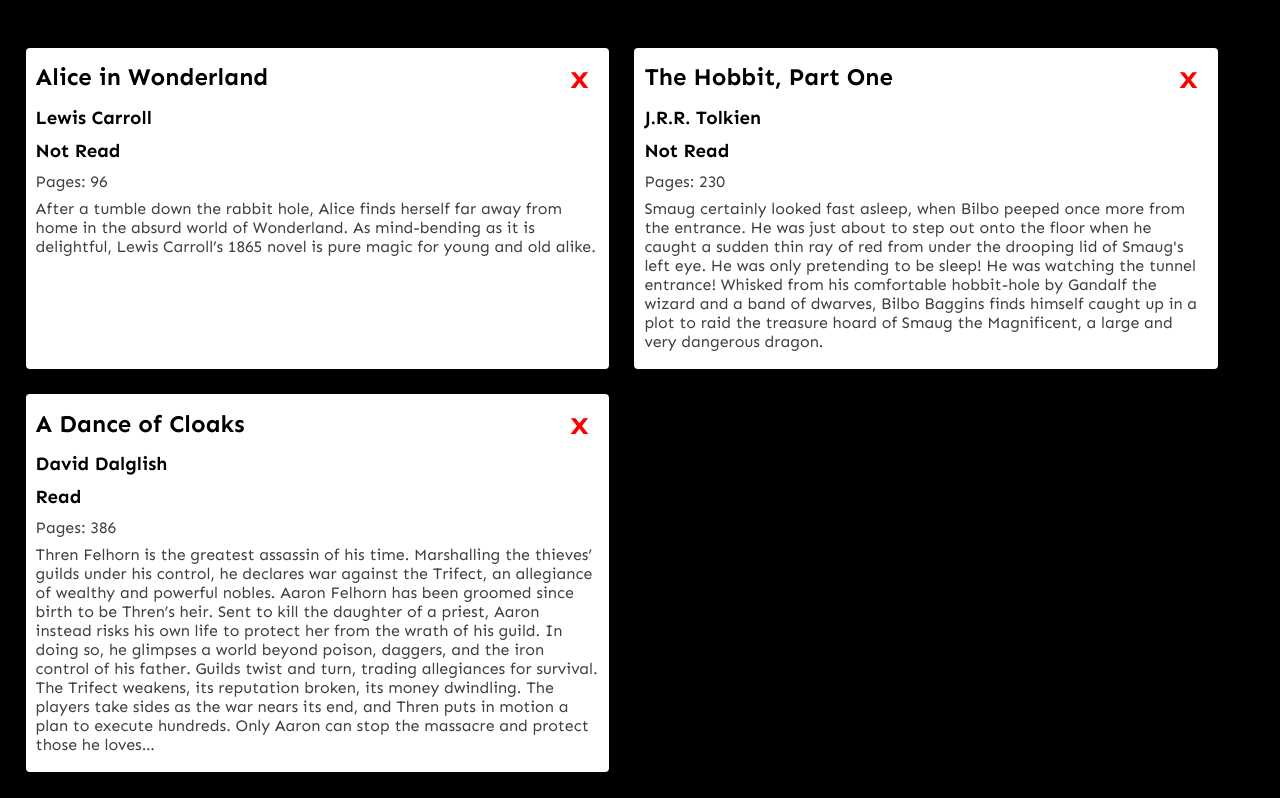
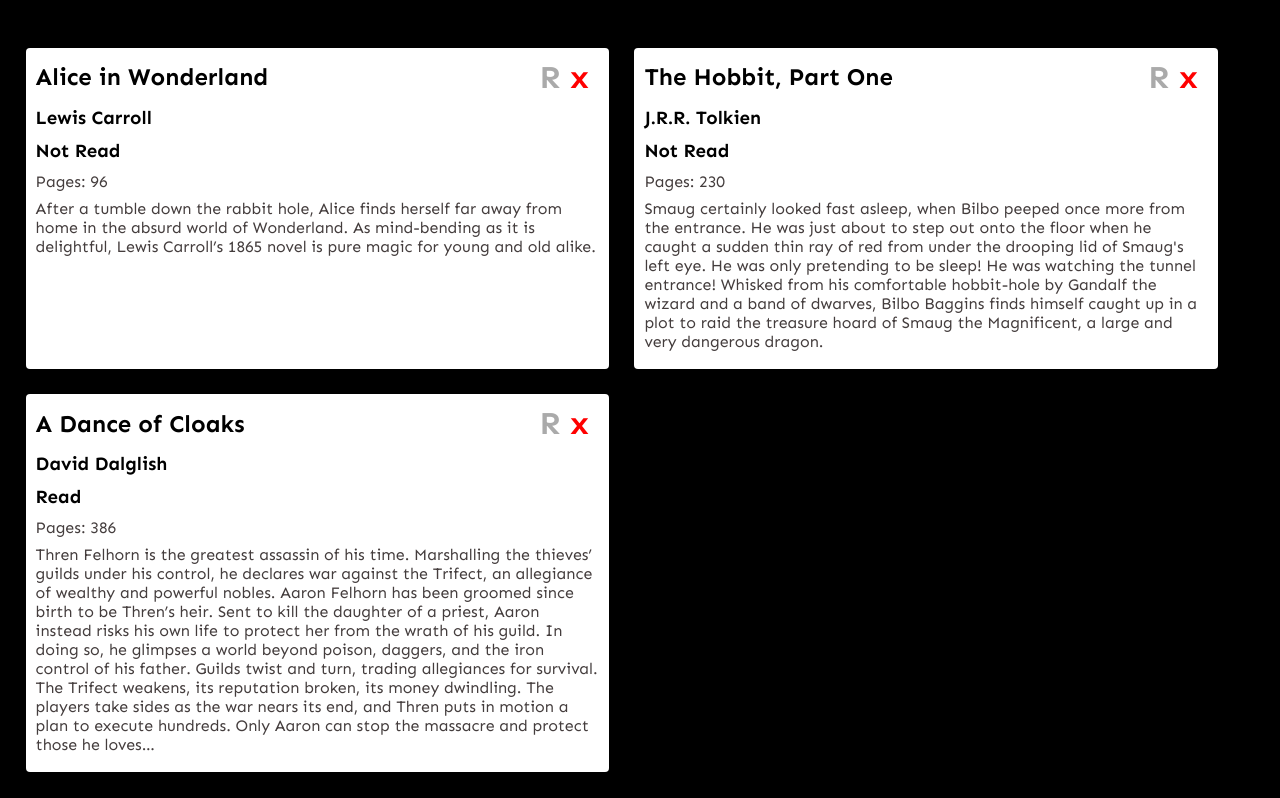
Before and after one commit to cthipsudo/library-js, a plain HTML site: page index.html in a window 1280 px wide. Shown: the part 87-885 px from the top of the page. Drawn offline with Linux system fonts and the light colour scheme.

Commit message:
Created Read Button

```diff
--- a/js/index.js
+++ b/js/index.js
@@ -72,17 +72,28 @@ const displayBooks = (count) => {
   const bookRead = document.createElement("h3");
   const bookPages = document.createElement("p");
   const bookDesc = document.createElement("p");
-  const removeBookButton = document.createElement("span");
+  const controlsWrapper = document.createElement("div");
+  const removeButton = document.createElement('span');
+  const readButton = document.createElement('span');
 
   bookTitle.textContent = book.title;
   bookAuthor.textContent = book.author;
   bookRead.textContent = book.read ? "Read" : "Not Read";
   bookPages.textContent = `Pages: ${book.pages}`;
   bookDesc.textContent = book.info();
-  removeBookButton.textContent = "x";
-  removeBookButton.classList.toggle("remove");
-  removeBookButton.setAttribute("data-index", count);
-  bookTitle.appendChild(removeBookButton);
+
+  removeButton.textContent = "x";
+  removeButton.classList.toggle("remove");
+  removeButton.setAttribute("data-index", count);
+
+  readButton.textContent ="R";
+  readButton.classList.toggle('read-button');
+  readButton.setAttribute('data-index', count);
+
+  controlsWrapper.classList.add('controls-wrapper');
+  controlsWrapper.appendChild(readButton);
+  controlsWrapper.appendChild(removeButton);
+  bookTitle.appendChild(controlsWrapper);
 
   bookWrapper.classList.toggle("book");
   bookWrapper.setAttribute("data-index", count);
--- a/styles/style.css
+++ b/styles/style.css
@@ -22,15 +22,30 @@
   align-items: center;
 }
 
+.book .controls-wrapper {
+  display: flex;
+  gap: 10px;
+  align-items: center;
+  padding-right: 10px;
+}
+
 .book .remove {
   color: red;
   font-size: 2rem;
   cursor: pointer;
-  padding-right: 10px;
 }
 
 .book .remove:hover {
   color: rgb(219, 39, 39);
+}
+
+.book .read-button {
+  font-size: 2rem;
+  color: #aaa;
+}
+
+.book .read-button.read {
+  color: #000;
 }
 
 .form-wrapper {
```
